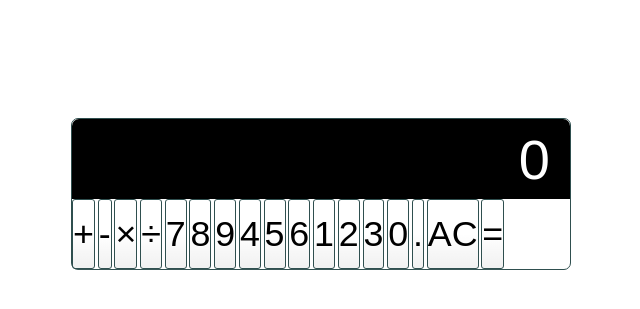
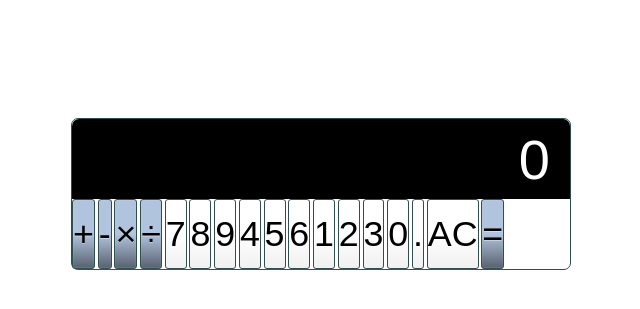
Before and after one commit to dlydellf/JavaScript-Projects, a PHP site: page /calculator.html in a window 1280 px wide. Shown: the part 206-515 px from the top of the page, without its empty margins (319-959 px from the left). Run offline with PHP 8.4, Linux system fonts and the light colour scheme.

Commit message:
Updated .css w/non-numerical buttons

```diff
--- a/Calculator/CSS/Calculator_CSS.css
+++ b/Calculator/CSS/Calculator_CSS.css
@@ -51,8 +51,14 @@ button {
   box-shadow: inset 0 0 0 1px rgba(255, 255, 255, 0.05), inset 0 1px 0 0 rgba(255, 255, 255, 0.05),
     inset 0 -1px 0 0 rgba(255, 255, 255, 0.05), 0 1px 0 0 rgba(255, 255, 255, 0.05);
 }
-
 /*Hover for all buttons*/
 button:hover {
   background-color: #e1e1e1;
 }
+
+/*Non-numeric buttons*/
+.operator {
+  color: black;
+  background-image: linear-gradient(to bottom, transparent, transparent 50%, rgba(0, 0, 0, 0.5));
+  background-color: lightsteelblue;
+}
```
